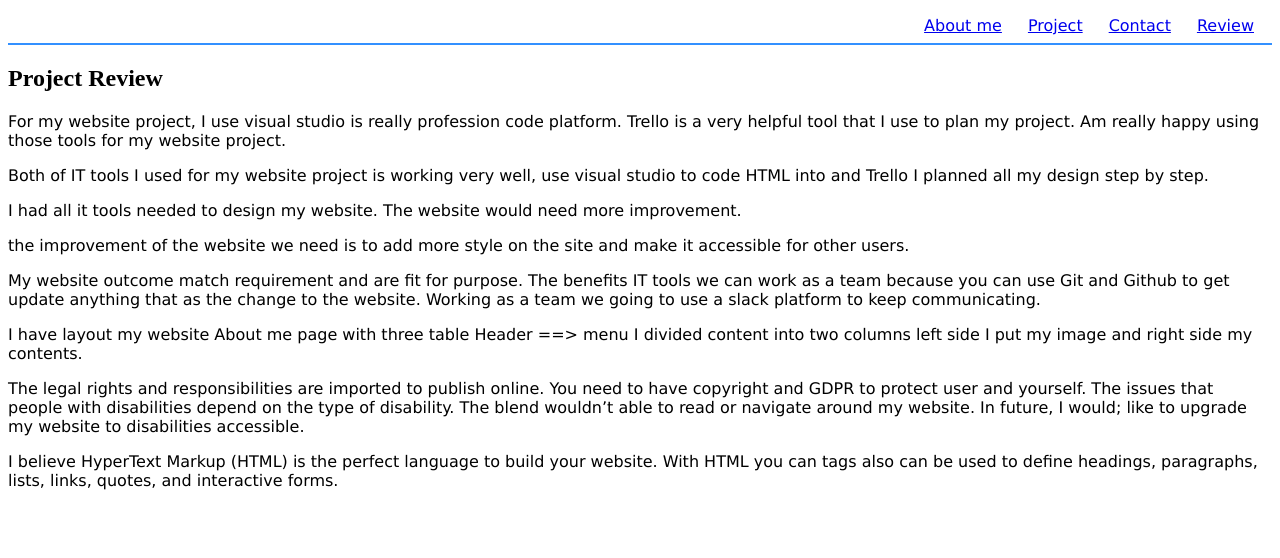
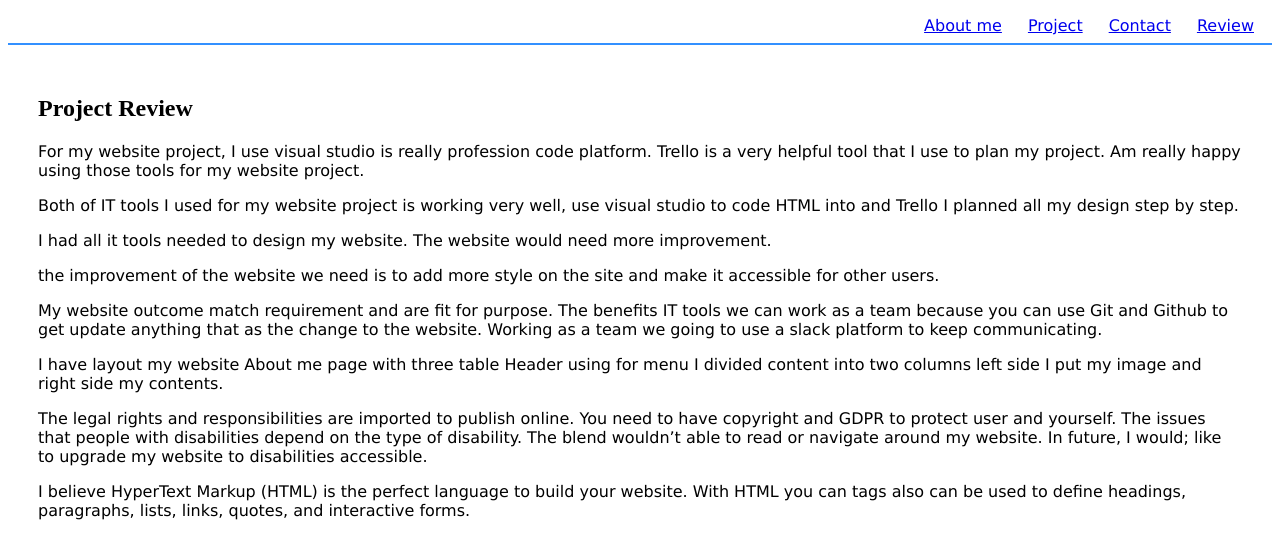
Before and after one commit to fodderie/mywebsite, a plain HTML site: page review.html in a window 1280 px wide. Drawn offline with Linux system fonts and the light colour scheme.

Commit message:
add style on the page

```diff
--- a/review.html
+++ b/review.html
@@ -14,7 +14,7 @@
                 <li><a href="index.html">About me</a></li>
               </ul>
      </div><!--header end-->
-     <div class="content-col">
+     <div class="content-col-re">
      <h2>Project Review</h2>
        <p>For my website project, I use visual studio is really profession code platform. Trello is a very helpful tool that I use to plan my project. Am really happy using those tools for my website project.</p>
        <p>Both of IT tools I used for my website project is working very well, use visual studio to code HTML into and Trello I planned all my design step by step.</p>
@@ -26,11 +26,12 @@
           The benefits IT tools we can work as a team because you can use Git and Github to get update anything that as the change to the website.
           Working as a team we going to use a slack platform to keep communicating.</p>
 
-          <p>I have layout my website About me page with three table Header ==> menu
+          <p>I have layout my website About me page with three table Header using for menu
           I divided content into two columns left side I put my image and right side my contents.</p>
 
          <p> The legal rights and responsibilities are imported to publish online. You need to have copyright and  GDPR to protect user and yourself.
-          The issues that people with disabilities depend on the type of disability. The blend wouldn’t able to read or navigate around my website. In future, I would; like to upgrade my website to disabilities accessible.</p>
+          The issues that people with disabilities depend on the type of disability. The blend wouldn’t able to read or navigate around my website. In future,
+          I would; like to upgrade my website to disabilities accessible.</p>
 
          <p> I believe HyperText Markup (HTML) is the perfect language to build your website. With HTML you can tags also can be used to define headings, paragraphs, lists, links, quotes, and interactive forms.</p>
         </div>
--- a/stylesheet.css
+++ b/stylesheet.css
@@ -87,3 +87,7 @@ h3{
     color: #3390FF;
     float: left;
 }
+.content-col-re{
+    padding: 20px;
+    margin: 10px;
+}
```
